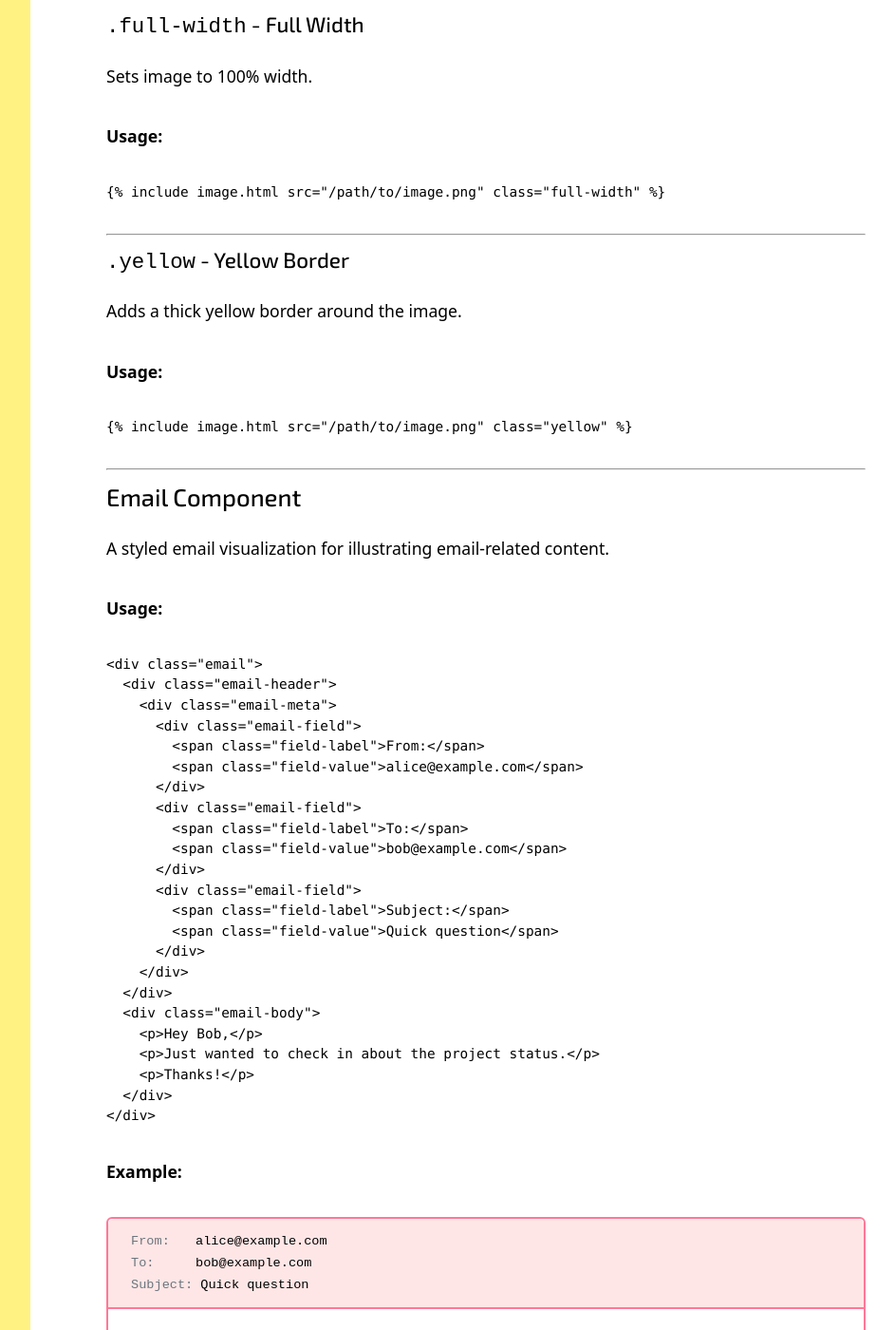
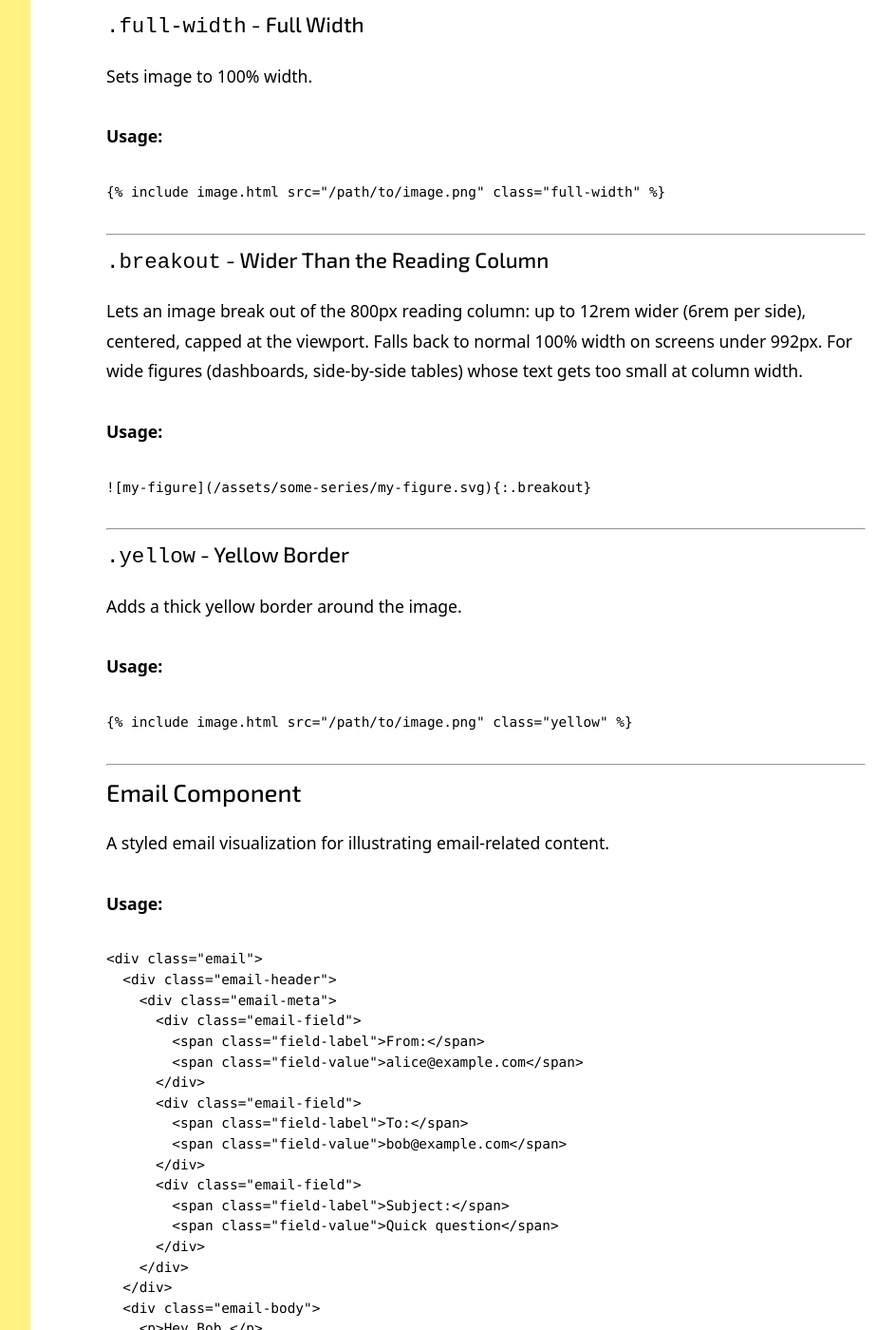
Before and after one commit to inesp/inesp.github.io, a Jekyll site: the page built from styleguide.md, in a window 1280 px wide and 1400 px high, scrolled down 5251 px. Shown: the whole window at 95% size, without its empty margins (288-1231 px from the left). Built offline with Jekyll 4.4.1, drawn with Linux system fonts in a browser that asks for light colours; nearby versions of some CDN libraries; some web fonts are replaced; a style sheet for code colours, icons or effects is not loaded.

Commit message:
Add stats series

````diff
--- a/_data/talk_catalogue.yml
+++ b/_data/talk_catalogue.yml
@@ -1,4 +1,5 @@
 - title: How We Lie to Each Other with Data
+  series: "The Algorithm Decided"
   description: "Of course, we learned statistics. We went to university, there was a course, there was an exam, we passed it. But we don't really use it at work... when writing code, except.... that we love **proving a point with a good chart**. That would be a harmless quirk if we were bakers, but our code now decides **who gets a loan**, whose claim gets approved, when the doctor sees you. Software engineers have somehow become some of the **most consequential decision-makers in society**, and we cope with it by pretending we're just typing."
 
 - title: How Many Tests Is Enough?
--- a/_data/topics.yml
+++ b/_data/topics.yml
@@ -14,6 +14,10 @@
   display_title: "API Resilience Patterns"
   home_intro: "Patterns for handling rate limits, pagination failures, API outages, ..."
 
+The Algorithm Decided:
+  display_title: "The Algorithm Decided"
+  home_intro: ""
+
 Engineering Research:
   home_intro: "Posts that draw from research papers"
 
@@ -25,3 +29,4 @@
   - Self-Documenting Code
   - Cognitive Biases in Code
   - API Resilience Patterns
+  - The Algorithm Decided
--- a/_sass/post.scss
+++ b/_sass/post.scss
@@ -41,6 +41,18 @@
     width:100%
   }
 
+  // Break out of the 800px reading column, up to 12rem wider (6rem per side),
+  // but never wider than the main column (9/12 of the viewport, minus padding).
+  // On screens without whitespace around the reading column this is a no-op.
+  &.breakout{
+    @media (min-width: 992px) {
+      width: clamp(100%, calc(75vw - 3rem), calc(100% + 12rem));
+      max-width: none;
+      margin-left: 50%;
+      transform: translateX(-50%);
+    }
+  }
+
   &.yellow{
     border: 1rem solid $color-yellow;
   }
--- a/styleguide.md
+++ b/styleguide.md
@@ -230,6 +230,17 @@
 
 ---
 
+### `.breakout` - Wider Than the Reading Column
+
+Lets an image break out of the 800px reading column: up to 12rem wider (6rem per side), centered, capped at the viewport. Falls back to normal 100% width on screens under 992px. For wide figures (dashboards, side-by-side tables) whose text gets too small at column width.
+
+**Usage:**
+```markdown
+![my-figure](/assets/some-series/my-figure.svg){:.breakout}
+```
+
+---
+
 ### `.yellow` - Yellow Border
 
 Adds a thick yellow border around the image.
````
Also changed, not shown: _posts/2026-08-18-the-algorithm-decided-intro.md (added, +199 -0 lines), tags/the-algorithm-decided.md (added, +18 -0 lines), assets/algorithm-decided/change-failure-rate-by-system.svg (added), assets/algorithm-decided/change-failure-rate-table.svg (added), assets/algorithm-decided/failure-rate-dumbbell.svg (added), assets/algorithm-decided/score-vs-highrisk-share.svg (added), assets/algorithm-decided/whickham-confounder.svg (added), assets/algorithm-decided/whickham-survival-table.svg (added).
